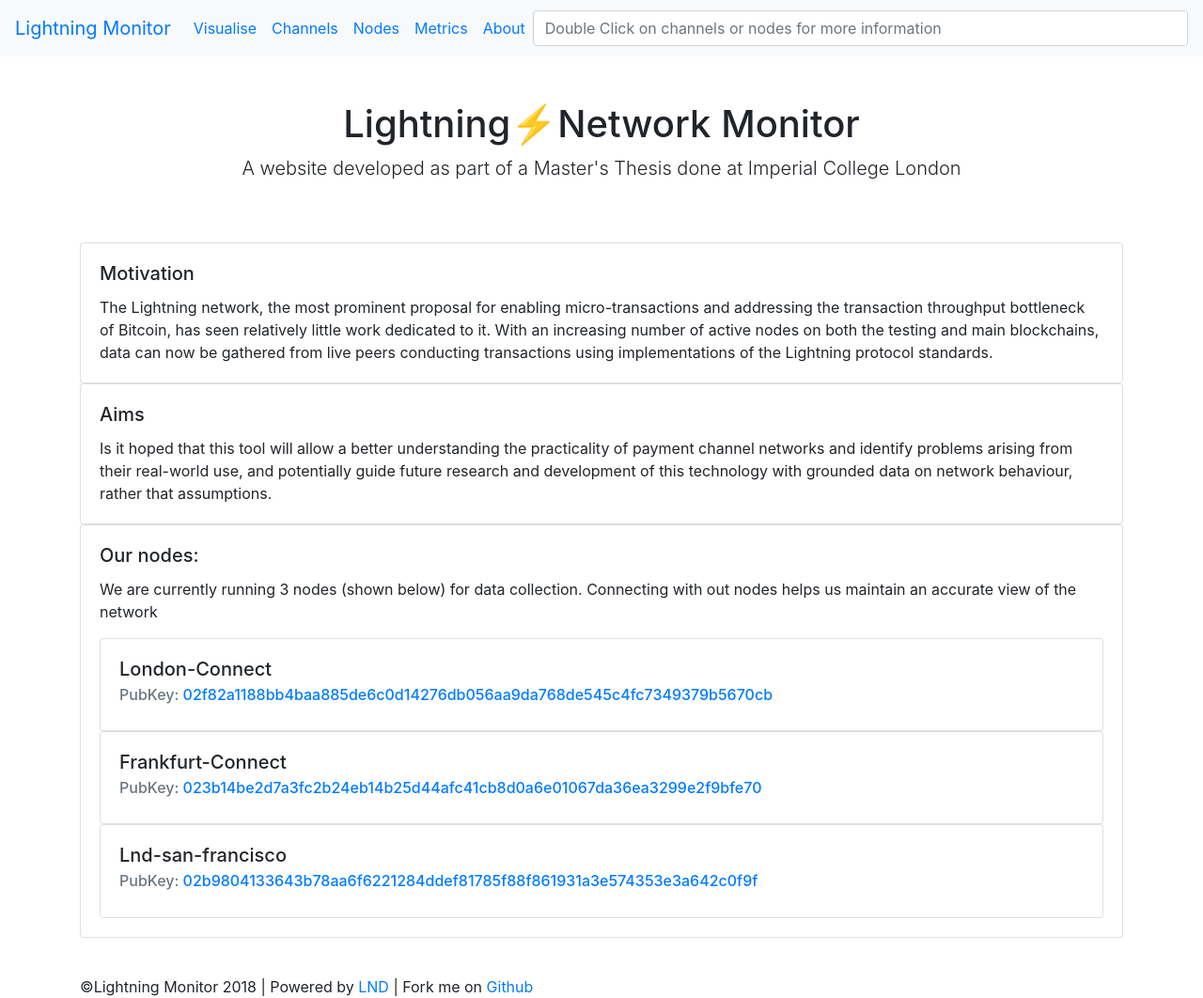
After one commit to StBogdan/LightningExplorer, a Django app: template nodes/templates/nodes/about.html in a window 1280 px wide. The commit adds this page. Shown: the whole page at 94% size. Run offline with Django 3.2, Linux system fonts and the light colour scheme; the template is opened without the code that fills it, so the values that code supplies are empty; parts of the project's set-up code (start-up, migrations or seed data) failed here and were passed over; some libraries are stand-ins or nearby versions.

Commit message:
Added landing and about pages

```diff
--- a/nodes/models.py
+++ b/nodes/models.py
@@ -28,7 +28,7 @@ class Address(models.Model):
     node= models.ForeignKey('Node', on_delete=models.CASCADE)
     date_logged = models.DateTimeField()    # Time logged
 
-    addr = models.CharField(max_length=49) #May be IPv6
+    addr = models.CharField(max_length=100) #May be IPv6
     network = models.CharField(max_length=5)
 
 
--- /dev/null
+++ b/nodes/templates/nodes/about.html
@@ -0,0 +1,72 @@
+<!doctype html>
+<html>
+<head>
+<title>LNDMON | Graph </title>
+{% include "nodes/analytics.html" %}
+{% load static %}
+<script src="{% static "nodes/jsUtils.js" %}"></script>
+<link rel="stylesheet" href="{% static "nodes/lndmon.css" %}"/>
+<link rel="stylesheet" href="https://stackpath.bootstrapcdn.com/bootstrap/4.1.1/css/bootstrap.min.css" integrity="sha384-WskhaSGFgHYWDcbwN70/dfYBj47jz9qbsMId/iRN3ewGhXQFZCSftd1LZCfmhktB" crossorigin="anonymous">
+</head>
+
+<body>
+{% include "nodes/navbar.html" %}
+
+<div class="index-title jumbotron-fluid">
+<h1>Lightning⚡Network Monitor</h1>
+  <p class="lead"> A website developed as part of a Master's Thesis done at Imperial College London</p>
+</div> <!-- Intro -->
+
+<div class="container" style="width: 90%; padding-bottom:5vh;">
+<div class="card">
+  <div class="card-body">
+    <h5 class="card-title">Motivation</h5>
+    <p class="card-text">The Lightning network, the most prominent proposal for enabling micro-transactions and addressing the transaction throughput bottleneck of Bitcoin, has seen relatively little work dedicated to it. With an increasing number of active nodes on both the testing and main blockchains, data can now be gathered from live peers conducting transactions using implementations of the Lightning protocol standards.</p>
+  </div>
+</div>
+
+<div class="card">
+  <div class="card-body">
+    <h5 class="card-title">Aims</h5>
+    <p class="card-text">Is it hoped that this tool will allow a better understanding the practicality of payment channel networks and identify problems arising from their real-world use, and potentially guide future research and development of this technology with grounded data on network behaviour, rather that assumptions.</p>
+  </div>
+</div>
+
+<div class="card">
+  <div class="card-body">
+    <h5 class="card-title">Our nodes:</h5>
+    <p class="card-text">We are currently running 3 nodes (shown below) for data collection. Connecting with out nodes helps us maintain an accurate view of the network</p>
+
+
+<div class="card mx-auto" >
+  <div class="card-body">
+    <h5 class="card-title">London-Connect</h5>
+    <h6 class="card-subtitle mb-2 text-muted">PubKey: <a href="/nodes/02f82a1188bb4baa885de6c0d14276db056aa9da768de545c4fc7349379b5670cb">  02f82a1188bb4baa885de6c0d14276db056aa9da768de545c4fc7349379b5670cb</a> </h6>
+  </div>
+</div>
+
+<div class="card mx-auto" >
+  <div class="card-body">
+    <h5 class="card-title">Frankfurt-Connect</h5>
+    <h6 class="card-subtitle mb-2 text-muted">PubKey: <a href="/nodes/023b14be2d7a3fc2b24eb14b25d44afc41cb8d0a6e01067da36ea3299e2f9bfe70">  023b14be2d7a3fc2b24eb14b25d44afc41cb8d0a6e01067da36ea3299e2f9bfe70</a> </h6>
+  </div>
+</div>
+
+<div class="card mx-auto" >
+  <div class="card-body">
+    <h5 class="card-title">Lnd-san-francisco</h5>
+    <h6 class="card-subtitle mb-2 text-muted">PubKey: <a href="/nodes/02b9804133643b78aa6f6221284ddef81785f88f861931a3e574353e3a642c0f9f">  02b9804133643b78aa6f6221284ddef81785f88f861931a3e574353e3a642c0f9f</a> </h6>
+  </div>
+</div>
+
+</div> <!-- Card body -->
+</div>
+</div> <!-- Container -->
+
+<!-- Bootstrap scripts -->
+<script src="https://code.jquery.com/jquery-3.3.1.slim.min.js" integrity="sha384-q8i/X+965DzO0rT7abK41JStQIAqVgRVzpbzo5smXKp4YfRvH+8abtTE1Pi6jizo" crossorigin="anonymous"></script>
+<script src="https://cdnjs.cloudflare.com/ajax/libs/popper.js/1.14.3/umd/popper.min.js" integrity="sha384-ZMP7rVo3mIykV+2+9J3UJ46jBk0WLaUAdn689aCwoqbBJiSnjAK/l8WvCWPIPm49" crossorigin="anonymous"></script>
+<script src="https://stackpath.bootstrapcdn.com/bootstrap/4.1.1/js/bootstrap.min.js" integrity="sha384-smHYKdLADwkXOn1EmN1qk/HfnUcbVRZyYmZ4qpPea6sjB/pTJ0euyQp0Mk8ck+5T" crossorigin="anonymous"></script>
+{% include "nodes/footer.html" %}
+</body>
+</html>
--- a/nodes/templates/nodes/channels.html
+++ b/nodes/templates/nodes/channels.html
@@ -67,6 +67,6 @@
 <script src="https://code.jquery.com/jquery-3.3.1.slim.min.js" integrity="sha384-q8i/X+965DzO0rT7abK41JStQIAqVgRVzpbzo5smXKp4YfRvH+8abtTE1Pi6jizo" crossorigin="anonymous"></script>
 <script src="https://cdnjs.cloudflare.com/ajax/libs/popper.js/1.14.3/umd/popper.min.js" integrity="sha384-ZMP7rVo3mIykV+2+9J3UJ46jBk0WLaUAdn689aCwoqbBJiSnjAK/l8WvCWPIPm49" crossorigin="anonymous"></script>
 <script src="https://stackpath.bootstrapcdn.com/bootstrap/4.1.1/js/bootstrap.min.js" integrity="sha384-smHYKdLADwkXOn1EmN1qk/HfnUcbVRZyYmZ4qpPea6sjB/pTJ0euyQp0Mk8ck+5T" crossorigin="anonymous"></script>
-
+{% include "nodes/footer.html" %}
 </body>
 </html>
--- /dev/null
+++ b/nodes/templates/nodes/footer.html
@@ -0,0 +1,6 @@
+<div class="spacer"></div>
+<footer class="footer">
+  <div class="container">
+      ©Lightning Monitor 2018 | Powered by <a href="https://github.com/lightningnetwork/lnd">LND </a> | Fork me on <a href="https://github.com/StBogdan/LightningExplorer">Github </a>
+  </div>
+</footer>
--- a/nodes/templates/nodes/metrics.html
+++ b/nodes/templates/nodes/metrics.html
@@ -5,6 +5,7 @@
 {% include "nodes/analytics.html" %}
 {% load static %}
 <script src="{% static "nodes/jsUtils.js" %}"></script>
+<link rel="stylesheet" href="{% static "nodes/lndmon.css" %}"/>
 <script src="https://cdnjs.cloudflare.com/ajax/libs/vis/4.21.0/vis.min.js"></script>
 <link href="https://cdnjs.cloudflare.com/ajax/libs/vis/4.21.0/vis.min.css" rel="stylesheet" type="text/css" />
 <link rel="stylesheet" href="https://stackpath.bootstrapcdn.com/bootstrap/4.1.1/css/bootstrap.min.css" integrity="sha384-WskhaSGFgHYWDcbwN70/dfYBj47jz9qbsMId/iRN3ewGhXQFZCSftd1LZCfmhktB" crossorigin="anonymous">
@@ -34,6 +35,6 @@
 <script src="https://code.jquery.com/jquery-3.3.1.slim.min.js" integrity="sha384-q8i/X+965DzO0rT7abK41JStQIAqVgRVzpbzo5smXKp4YfRvH+8abtTE1Pi6jizo" crossorigin="anonymous"></script>
 <script src="https://cdnjs.cloudflare.com/ajax/libs/popper.js/1.14.3/umd/popper.min.js" integrity="sha384-ZMP7rVo3mIykV+2+9J3UJ46jBk0WLaUAdn689aCwoqbBJiSnjAK/l8WvCWPIPm49" crossorigin="anonymous"></script>
 <script src="https://stackpath.bootstrapcdn.com/bootstrap/4.1.1/js/bootstrap.min.js" integrity="sha384-smHYKdLADwkXOn1EmN1qk/HfnUcbVRZyYmZ4qpPea6sjB/pTJ0euyQp0Mk8ck+5T" crossorigin="anonymous"></script>
-
+{% include "nodes/footer.html" %}
 </body>
 </html>
--- a/nodes/templates/nodes/navbar.html
+++ b/nodes/templates/nodes/navbar.html
@@ -1,7 +1,10 @@
 <meta name="description" content="View Lightning Network channels and nodes in detail and view historical data across a growing dataset">
-<nav class="navbar navbar-expand-sm bg-light" style="height: 6%;">
+<nav class="navbar navbar-expand-sm bg-light" style="min-height: 60px;">
   <a class="navbar-brand" href="/index">Lightning Monitor</a>
   <ul class="navbar-nav">
+    <li class="nav-item">
+      <a class="nav-link" href="/visualiser">Visualise</a>
+    </li>
     <li class="nav-item">
       <a class="nav-link" href="/channels">Channels</a>
     </li>
@@ -10,6 +13,9 @@
     </li>
     <li class="nav-item">
       <a class="nav-link" href="/metrics">Metrics</a>
+    </li>
+    <li class="nav-item">
+      <a class="nav-link" href="/about">About</a>
     </li>
     <!--
     <li class="nav-item">
--- a/nodes/templates/nodes/nodes.html
+++ b/nodes/templates/nodes/nodes.html
@@ -63,6 +63,6 @@
 <script src="https://code.jquery.com/jquery-3.3.1.slim.min.js" integrity="sha384-q8i/X+965DzO0rT7abK41JStQIAqVgRVzpbzo5smXKp4YfRvH+8abtTE1Pi6jizo" crossorigin="anonymous"></script>
 <script src="https://cdnjs.cloudflare.com/ajax/libs/popper.js/1.14.3/umd/popper.min.js" integrity="sha384-ZMP7rVo3mIykV+2+9J3UJ46jBk0WLaUAdn689aCwoqbBJiSnjAK/l8WvCWPIPm49" crossorigin="anonymous"></script>
 <script src="https://stackpath.bootstrapcdn.com/bootstrap/4.1.1/js/bootstrap.min.js" integrity="sha384-smHYKdLADwkXOn1EmN1qk/HfnUcbVRZyYmZ4qpPea6sjB/pTJ0euyQp0Mk8ck+5T" crossorigin="anonymous"></script>
-
+{% include "nodes/footer.html" %}
 </body>
 </html>
--- a/nodes/templates/nodes/search.html
+++ b/nodes/templates/nodes/search.html
@@ -71,6 +71,6 @@
 <script src="https://code.jquery.com/jquery-3.3.1.slim.min.js" integrity="sha384-q8i/X+965DzO0rT7abK41JStQIAqVgRVzpbzo5smXKp4YfRvH+8abtTE1Pi6jizo" crossorigin="anonymous"></script>
 <script src="https://cdnjs.cloudflare.com/ajax/libs/popper.js/1.14.3/umd/popper.min.js" integrity="sha384-ZMP7rVo3mIykV+2+9J3UJ46jBk0WLaUAdn689aCwoqbBJiSnjAK/l8WvCWPIPm49" crossorigin="anonymous"></script>
 <script src="https://stackpath.bootstrapcdn.com/bootstrap/4.1.1/js/bootstrap.min.js" integrity="sha384-smHYKdLADwkXOn1EmN1qk/HfnUcbVRZyYmZ4qpPea6sjB/pTJ0euyQp0Mk8ck+5T" crossorigin="anonymous"></script>
-
+{% include "nodes/footer.html" %}
 </body>
 </html>
--- a/nodes/urls.py
+++ b/nodes/urls.py
@@ -1,16 +1,18 @@
 from django.urls import path
-from . import views
 from django.conf import settings
 from django.conf.urls.static import static
+from . import views
 
 app_name = 'nodes'
 urlpatterns = [
     path('', views.index, name='index'),
     path('index', views.index, name='index'),
+    path('visualiser', views.visualiser, name='visualiser'),
     path('nodes', views.nodes, name='nodes'),
     path('channels', views.channels, name='channels'),
     path('metrics', views.metrics, name='metrics'),
     path('search', views.search, name='search'),
+    path('about', views.about, name='about'),
     path('nodes/<slug:nodePubKey>/<int:date_logged>', views.nodes_detail, name='node-detail'),
     path('channels/<slug:chanID>/<int:date_logged>', views.channels_detail, name='channel-detail'),
     path('nodes/<slug:nodePubKey>', views.nodes_detail, name='node-detail'),
--- a/static_files/nodes/lndmon.css
+++ b/static_files/nodes/lndmon.css
@@ -30,5 +30,10 @@ table {
     overflow-y: scroll;
     overflow-x: hidden;
     height: 15em;
-    padding: 1rem;
 }
+
+.index-title {
+    padding: 3rem 1.5rem;
+    text-align: center;
+    align:center;
+}
```
Also changed, not shown: DataBasePopulate.py (+32 -4 lines), nodes/static/nodes/lndmon.css (+26 -4 lines), nodes/templates/nodes/channels_detail.html (+5 -4 lines), nodes/templates/nodes/index.html (+60 -75 lines), nodes/templates/nodes/nodes_detail.html (+8 -9 lines), nodes/templates/nodes/visualiser.html (added, +101 -0 lines), nodes/views.py (+25 -2 lines).
